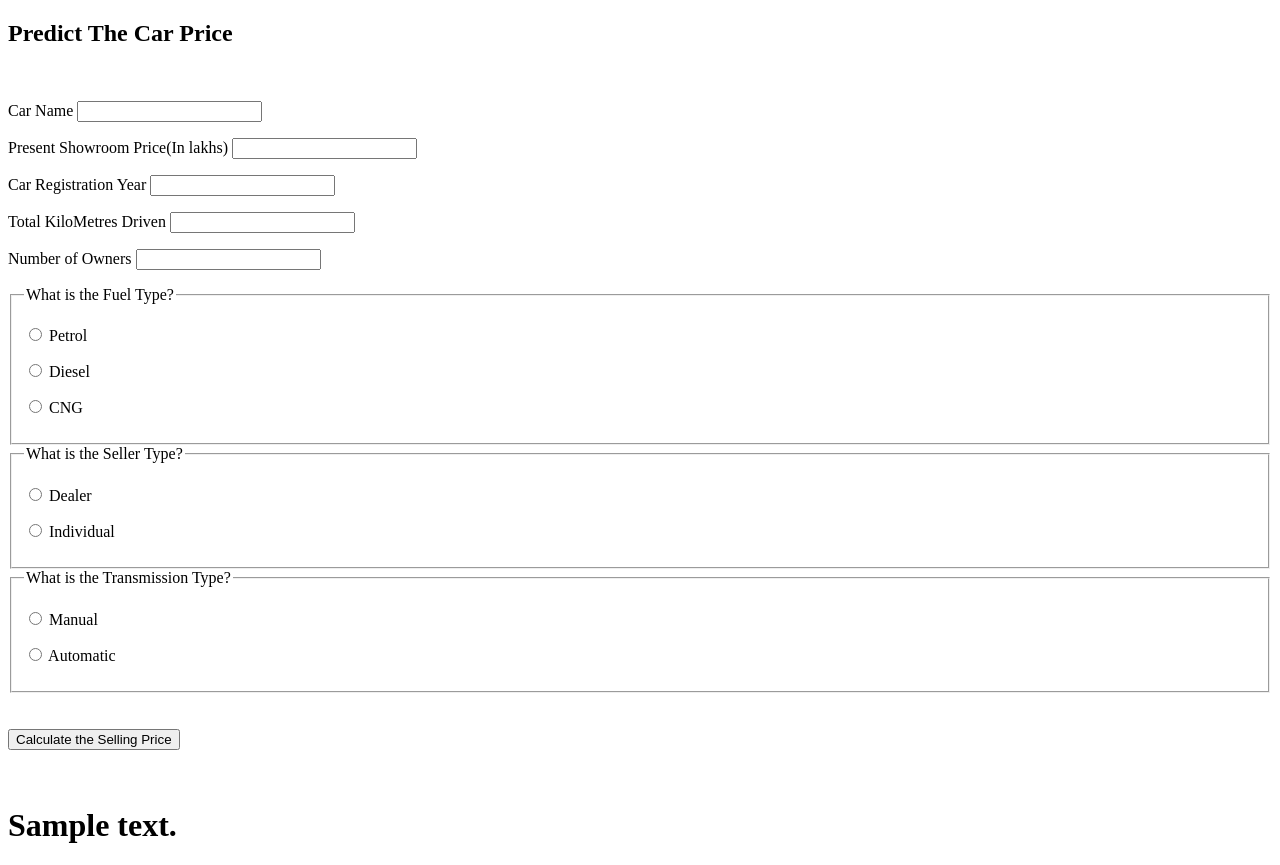
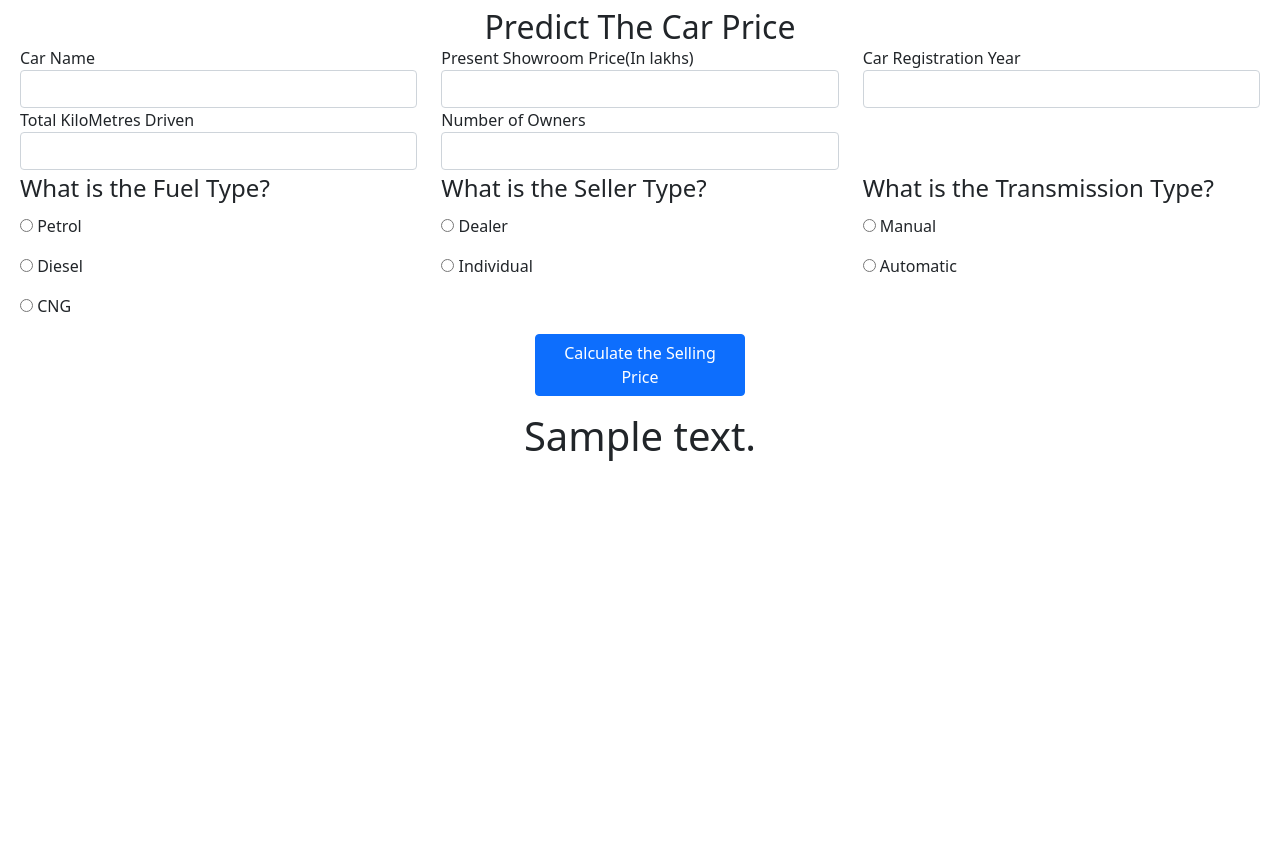
Before and after one commit to IrfanSk-AI/used-car-price-estimate, a Flask app: template templates/index.html in a window 1280 px wide. After the commit the page ends 461 px from the top, so only its background shows below. Run offline with Flask 2, Linux system fonts and the light colour scheme; the template is opened without the code that fills it: most values are stand-ins (such as "Sample title", 1, 10 or a date in 2020); parts of the project's set-up code (start-up, migrations or seed data) failed here and were passed over.

Commit message:
Update index.html

```diff
--- a/templates/index.html
+++ b/templates/index.html
@@ -1,6 +1,6 @@
 <!DOCTYPE html>
 <html lang="en">
-
+    <link href="https://cdn.jsdelivr.net/npm/bootstrap@5.1.3/dist/css/bootstrap.min.css" rel="stylesheet" integrity="sha384-1BmE4kWBq78iYhFldvKuhfTAU6auU8tT94WrHftjDbrCEXSU1oBoqyl2QvZ6jIW3" crossorigin="anonymous">
 <head>
     <meta charset="UTF-8">
     <meta name="viewport" content="width=device-width, initial-scale=1.0">
@@ -9,67 +9,72 @@
 
 <body>
 
-        <form action="/predict" method="post">
-            <h2>Predict The Car Price</h2><br>
-            <p>
-            <label>Car Name
-            <input type="text" name="car_name" required>
-            </label>
-            </p>
+        <form    action="/predict" method="post"><div class="paper-5  col-md-12 row mx-0 px-2 py-2  ">
+            <h2  class="col-md-12 text-center p-0 m-0  " >Predict The Car Price</h2><br>
+            <div class="form-group col-md-4">
+                <label for="car_name">Car Name</label>
+            <!-- <label>Car Name -->
+            <input  class="form-control" id="car_name"  type="text" name="car_name" required>
+            <!-- </label> -->
+            </div>
 
-            <p>
-            <label>Present Showroom Price(In lakhs)
-            <input type="number" name="present_price" required>
-            </label>
-            </p>
+            <div class="form-group col-md-4">
+                <label for="present_price">Present Showroom Price(In lakhs)</label>
+            <!-- <label>Present Showroom Price(In lakhs) -->
+            <input class="form-control" id="car_name"  type="number" name="present_price" required>
+            <!-- </label> -->
+            </div>
 
-            <p>
-            <label>Car Registration Year
-            <input type="number" name="year" required>
-            </label>
-            </p>
+            <div class="form-group col-md-4">
+                <label for="year">Car Registration Year</label>
+            <!-- <label>Car Registration Year -->
+            <input  class="form-control"  id="year" type="number" minlength="4" name="year" required>
+            <!-- </label> -->
+            </div>
 
-            <p>
-            <label>Total KiloMetres Driven
-            <input type="number" name="kilometres" required>
-            </label>
-            </p>
+            <div class="form-group col-md-4">
+                <label for="kilometres">Total KiloMetres Driven</label>
+            <!-- <label>Total KiloMetres Driven -->
+            <input  class="form-control"  id="kilometres" type="number" name="kilometres" required>
+            <!-- </label> -->
+            <!-- </p> --> </div>
 
-            <p>
-            <label>Number of Owners
-            <input type="number" name="owners" required>
-            </label>
-            </p>
-
+            <!-- <p>
+            <label>Number of Owners --><div class="form-group col-md-4">
+                <label for="owners">Number of Owners </label>
+            <input class="form-control"  id="owners"  type="number" name="owners" required>
+            <!-- </label> -->
+        </div> <div class="form-group col-md-4"></div>
+        <div class="form-group col-md-4">
             <fieldset>
             <legend>What is the Fuel Type?</legend>
-            <p><label> <input type="radio" name="fuel_type" required value="Petrol"> Petrol </label></p>
+            <p> <input type="radio" name="fuel_type" required value="Petrol"> <label>Petrol </label></p>
             <p><label> <input type="radio" name="fuel_type" required value="Diesel"> Diesel </label></p>
             <p><label> <input type="radio" name="fuel_type" required value="CNG"> CNG </label></p>
             </fieldset>
-
+        </div> <div class="form-group col-md-4">
             <fieldset>
             <legend>What is the Seller Type?</legend>
             <p><label> <input type="radio" name="Seller_Type" required value="Dealer"> Dealer </label></p>
             <p><label> <input type="radio" name="Seller_Type" required value="Individual"> Individual </label></p>
             </fieldset>
-
+        </div>  <div class="form-group col-md-4">
             <fieldset>
             <legend>What is the Transmission Type?</legend>
             <p><label> <input type="radio" name="Transmission" required value="Manual"> Manual </label></p>
             <p><label> <input type="radio" name="Transmission" required value="Automatic"> Automatic </label></p>
             </fieldset>
-
-            <br><br><button id="sub" type="submit ">Calculate the Selling Price</button>
-            <br>
-
+    </div><div class=" col-md-12 text-center p-0 m-0  ">
+            <button  class="btn btn-primary col-md-2" id="sub" type="submit ">Calculate the Selling Price</button>
+        </div>
+        </div>
         </form>
 
+        <div class="paper-5  col-md-12 row mx-0 px-2 py-2  ">
 
+        <h1 class="text-center">{{ prediction_text }}</h1>
 
-        <br><br><h1>{{ prediction_text }}</h1>
-
-
+</div>
 
 
 
```
